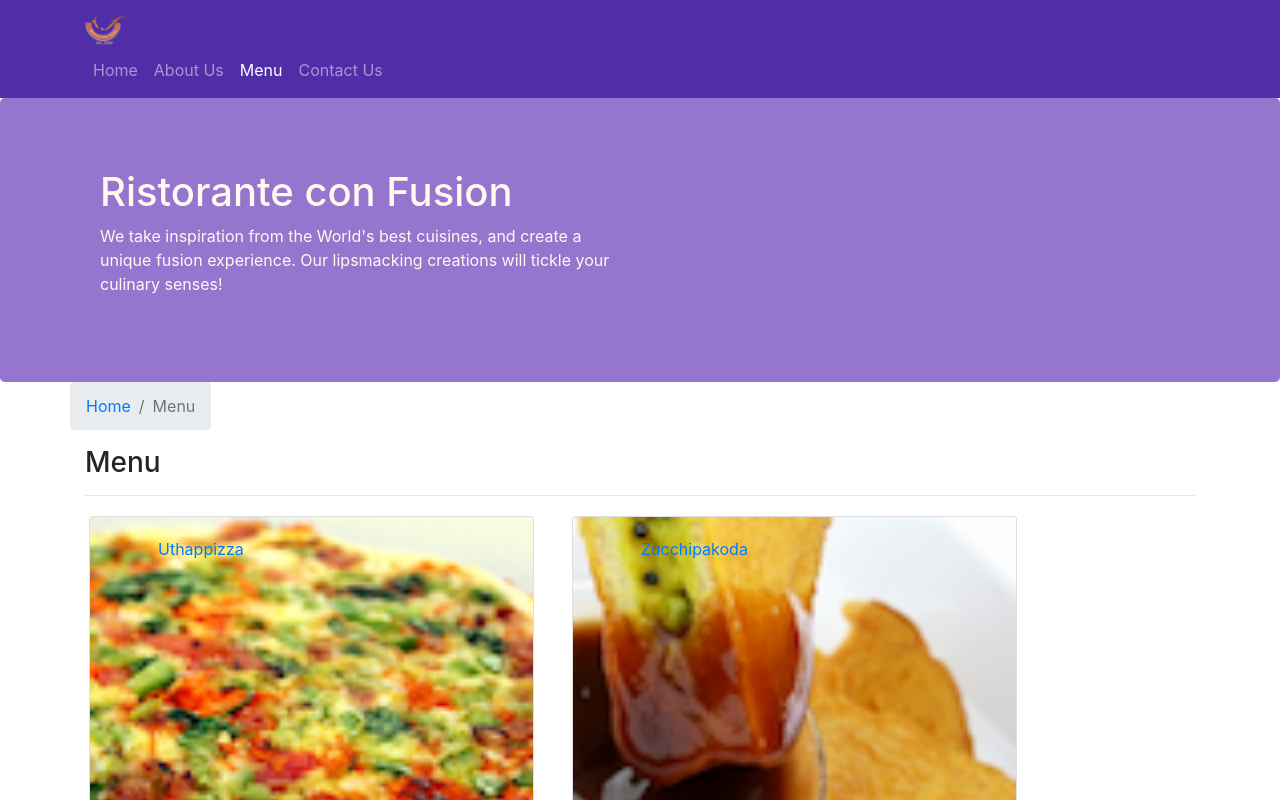
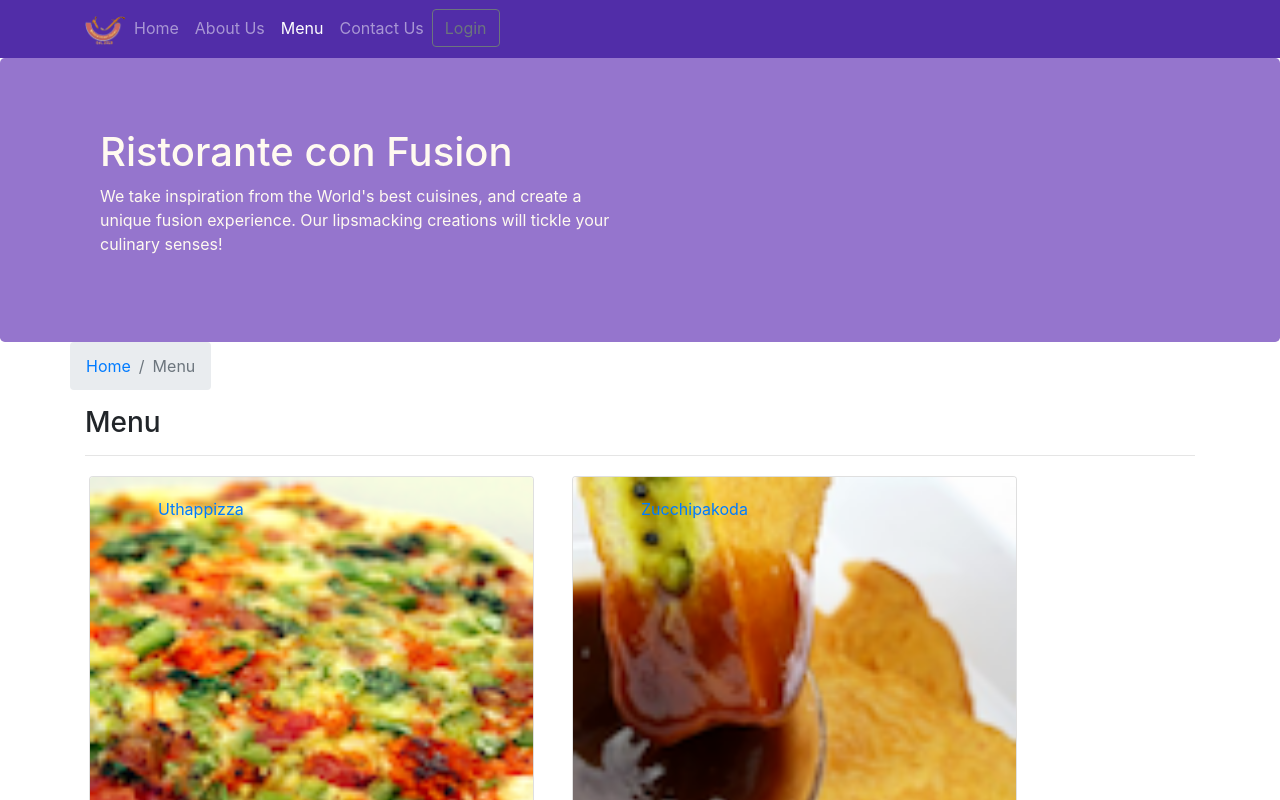
Before and after one commit to Krupal821/confusion, a React (Create React App) app in the folder confusion/: page /menu in a window 1280 px wide. Shown: the top 800 px of the page. Built offline with nearby package versions, Linux system fonts and the light colour scheme; the HTML template or start-up script is replaced by a standard one.

Commit message:
uncontrolled forms

```diff
--- a/confusion/src/App.css
+++ b/confusion/src/App.css
@@ -31,3 +31,11 @@
 .navbar-dark {
     background-color: #512DA8;
 }
+
+.container-fluid .container{
+    display: flex;
+    -ms-flex-align: start;
+    align-items: flex-start;
+    -ms-flex-pack: justify;
+    justify-content: space-between;
+}
--- a/confusion/src/components/HeaderComponent.js
+++ b/confusion/src/components/HeaderComponent.js
@@ -1,20 +1,36 @@
 import { Component } from 'react';
-import { Navbar, NavbarBrand, NavItem, Nav, NavbarToggler,Collapse } from 'reactstrap';
+import { Navbar, NavbarBrand, NavItem, Nav, NavbarToggler,Collapse, Button, Modal, ModalHeader, ModalBody, Form, FormGroup, Label, Input } from 'reactstrap';
 import {NavLink} from 'react-router-dom';
 
 
 class Header extends Component{  // this is class component which will have state  and needs to render
     constructor(props){
         super(props);
+
+        this.state = {
+            isNavOpen: false,
+            isToggleOpen: false
+        };
         this.toggleNav = this.toggleNav.bind(this);
-        this.state = {
-            isNavOpen: false
-        };
+        this.toggleModal = this.toggleModal.bind(this);
+        this.handleLogin = this.handleLogin.bind(this);
     }
     toggleNav(){
         this.setState({
             isNavOpen: !this.state.isNavOpen
         });
+    }
+    toggleModal(){
+        this.setState({
+            isModalOpen: !this.state.isModalOpen
+        })
+    }
+    handleLogin(event){
+        this.toggleModal();
+        alert("Username: " + this.username.value + " Password: " + this.password.value
+        + " Remember: " + this.remember.checked);
+
+        event.preventDefault();
     }
     render(){
         return(
@@ -38,6 +54,13 @@
                                 <NavLink className="nav-link" to='/contactus'><span className="fa fa-address-card fa-lg"></span> Contact Us</NavLink>
                             </NavItem>
             </Nav>
+            <Nav>
+                <NavItem className="ml-auto" navbar>
+                    <Button outline onClick={this.toggleModal}>
+                        <span className='fa fa-sign-in fa-lg'></span> Login
+                    </Button>
+                </NavItem>
+            </Nav>
             </Collapse>
                 </div>
             </Navbar>
@@ -51,7 +74,35 @@
                    </div>
                </div>
                </div>
-       </div>
+            </div>
+            <Modal isOpen={this.state.isModalOpen} toggle={this.toggleModal}>
+                <ModalHeader toggle={this.toggleModal}>Log In</ModalHeader>
+                <ModalBody>
+                    <Form onSubmit={this.handleLogin}>
+                        <FormGroup>
+                            <Label htmlFor='username'>
+                                Username :
+                            </Label>
+                            <Input id='username' type='text' innerRef={(input) => this.username = input}/>
+                        </FormGroup>
+                        <FormGroup>
+                            <Label htmlFor='password'>
+                                Password :
+                            </Label>
+                            <Input id='password' type='password' innerRef={(input) => this.password = input}/>
+                        </FormGroup>
+                        <FormGroup check>
+                            <Label htmlFor='remember' check>
+                            <Input id='remember' type="checkbox" name="agree" innerRef={(input) => this.remember = input} /> Remember Me
+                            </Label>
+
+                        </FormGroup>
+                        <FormGroup>
+                            <Button type='submit' value="submit" color="primary">LogIn</Button>
+                        </FormGroup>
+                    </Form>
+                </ModalBody>
+            </Modal>
             </>
         )
     }
```
